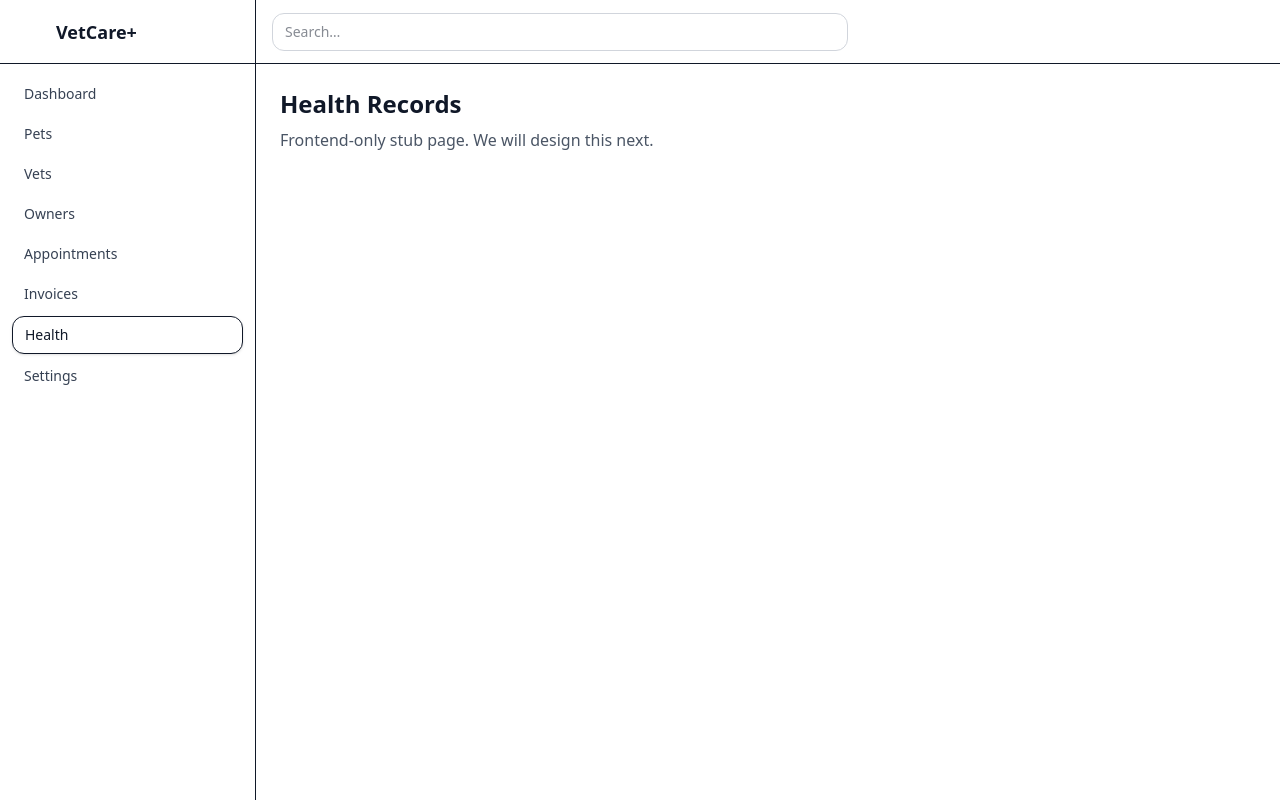
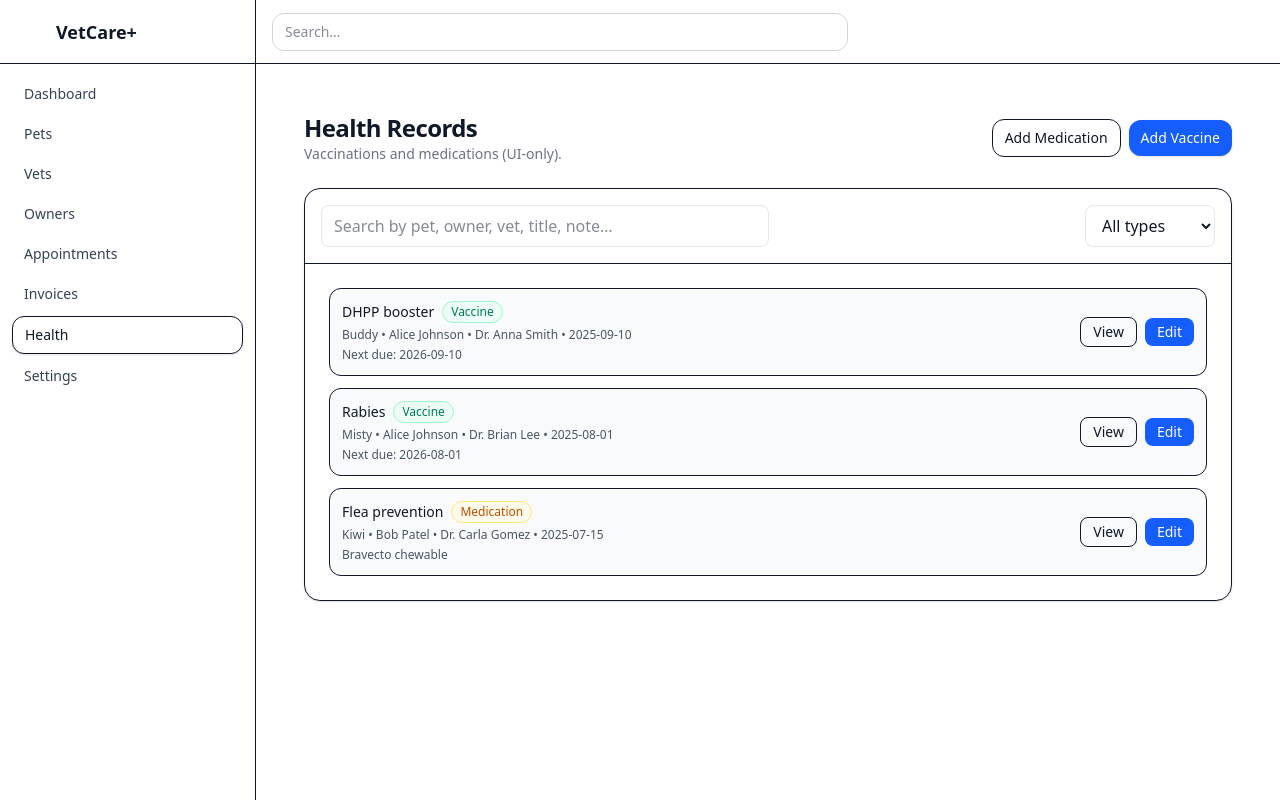
Before and after one commit to Maharshi1208/vetcareplus-2, a React (Vite) app: page /health in a window 1280 px wide. Built offline with nearby package versions, Linux system fonts and the light colour scheme.

Commit message:
feat(health): add Health Records page (UI-only) and wire /health route

```diff
--- a/src/App.tsx
+++ b/src/App.tsx
@@ -23,6 +23,7 @@ import InvoiceDetailsPage from "./pages/InvoiceDetails";
 import AddInvoicePage from "./pages/AddInvoice";
 import EditInvoicePage from "./pages/EditInvoice";
 import ApptCalendarPage from "./pages/ApptCalendar";
+import HealthPage from "./pages/Health";
 
 
 
@@ -88,12 +89,14 @@ export default function App() {
 	<Route path="/appointments/calendar" element={<AppShell><ApptCalendarPage /></AppShell>} />
 
 
+	{/* Health Module */}
+	<Route path="/health" element={<AppShell><HealthPage /></AppShell>} />
+
+
 	{/* Other modules */}
-        <Route path="/health" element={<AppShell><HealthRecords /></AppShell>} />
         <Route path="/settings" element={<AppShell><Settings /></AppShell>} />
 
-        {/* Redirects & 404 */}
-        <Route path="/" element={<Navigate to="/login" replace />} />
+        {/* Redirects & 404 */}        <Route path="/" element={<Navigate to="/login" replace />} />
         <Route path="*" element={<AppShell><NotFound /></AppShell>} />
       </Routes>
     </BrowserRouter>
--- /dev/null
+++ b/src/pages/Health.tsx
@@ -0,0 +1,210 @@
+import React, { useMemo, useState, useEffect } from "react";
+import { Link, useLocation, useNavigate } from "react-router-dom";
+
+type FlashState = { type: "success" | "error" | "info"; message: string };
+type EntryType = "vaccine" | "med";
+type HealthEntry = {
+  id: string;
+  date: string; // YYYY-MM-DD
+  pet: string;
+  owner: string;
+  vet?: string;
+  type: EntryType;
+  title: string; // e.g. "Rabies", "Flea prevention"
+  note?: string; // e.g. "Next due: 2026-08-01", "Bravecto chewable"
+};
+
+// ---- UI-only mock data ----
+const MOCK_ENTRIES: HealthEntry[] = [
+  {
+    id: "h3",
+    date: "2025-09-10",
+    pet: "Buddy",
+    owner: "Alice Johnson",
+    vet: "Dr. Anna Smith",
+    type: "vaccine",
+    title: "DHPP booster",
+    note: "Next due: 2026-09-10",
+  },
+  {
+    id: "h2",
+    date: "2025-08-01",
+    pet: "Misty",
+    owner: "Alice Johnson",
+    vet: "Dr. Brian Lee",
+    type: "vaccine",
+    title: "Rabies",
+    note: "Next due: 2026-08-01",
+  },
+  {
+    id: "h1",
+    date: "2025-07-15",
+    pet: "Kiwi",
+    owner: "Bob Patel",
+    vet: "Dr. Carla Gomez",
+    type: "med",
+    title: "Flea prevention",
+    note: "Bravecto chewable",
+  },
+];
+
+function typeBadge(t: EntryType) {
+  const map = {
+    vaccine: { label: "Vaccine", cls: "border-emerald-200 bg-emerald-50 text-emerald-700" },
+    med: { label: "Medication", cls: "border-amber-200 bg-amber-50 text-amber-700" },
+  } as const;
+  const x = map[t];
+  return (
+    <span className={`inline-flex items-center rounded-full border px-2 py-0.5 text-xs ${x.cls}`}>
+      {x.label}
+    </span>
+  );
+}
+
+export default function HealthPage() {
+  // flash (one-time)
+  const location = useLocation();
+  const navigate = useNavigate();
+  const [flash, setFlash] = useState<FlashState | null>(null);
+
+  useEffect(() => {
+    const s = (location.state as any)?.flash as FlashState | undefined;
+    if (s) {
+      setFlash(s);
+      navigate(location.pathname, { replace: true, state: {} });
+    }
+  }, [location, navigate]);
+
+  // filters
+  const [q, setQ] = useState("");
+  const [typeFilter, setTypeFilter] = useState<"" | EntryType>("");
+
+  const filtered = useMemo(() => {
+    const s = q.trim().toLowerCase();
+    return MOCK_ENTRIES.filter((e) => {
+      const matchesText =
+        !s ||
+        [e.pet, e.owner, e.vet ?? "", e.title, e.note ?? "", e.date, e.type]
+          .join(" ")
+          .toLowerCase()
+          .includes(s);
+      const matchesType = !typeFilter || e.type === typeFilter;
+      return matchesText && matchesType;
+    });
+  }, [q, typeFilter]);
+
+  return (
+    <div className="p-6 space-y-6">
+      {/* Header */}
+      <div className="flex items-center justify-between">
+        <div>
+          <h1 className="text-2xl font-semibold tracking-tight">Health Records</h1>
+          <p className="text-sm text-gray-500">Vaccinations and medications (UI-only).</p>
+        </div>
+        <div className="flex items-center gap-2">
+          {/* Stubs for later forms */}
+          <Link
+            to="#"
+            className="rounded-xl border px-3 py-2 text-sm hover:bg-gray-50"
+            title="Stub — to be wired later"
+          >
+            Add Medication
+          </Link>
+          <Link
+            to="#"
+            className="rounded-xl bg-blue-600 px-3 py-2 text-sm text-white shadow-sm hover:bg-blue-700"
+            title="Stub — to be wired later"
+          >
+            Add Vaccine
+          </Link>
+        </div>
+      </div>
+
+      {/* Flash */}
+      {flash && (
+        <div className="flex items-start justify-between rounded-xl border border-green-200 bg-green-50 p-3 text-sm text-green-800">
+          <div className="flex items-center gap-2">
+            <span className="inline-block h-2 w-2 rounded-full bg-green-500" />
+            <span className="font-medium">{flash.message}</span>
+          </div>
+          <button
+            onClick={() => setFlash(null)}
+            className="rounded-md px-2 py-1 text-green-700 hover:bg-green-100"
+          >
+            Dismiss
+          </button>
+        </div>
+      )}
+
+      {/* Filters */}
+      <div className="rounded-2xl border bg-white shadow-sm">
+        <div className="border-b p-4">
+          <div className="flex flex-col gap-3 sm:flex-row sm:items-center sm:justify-between">
+            <input
+              value={q}
+              onChange={(e) => setQ(e.target.value)}
+              placeholder="Search by pet, owner, vet, title, note…"
+              className="w-full rounded-lg border border-gray-200 px-3 py-2 outline-none focus:border-blue-400 sm:max-w-md"
+            />
+            <div className="flex items-center gap-2">
+              <select
+                value={typeFilter}
+                onChange={(e) => setTypeFilter(e.target.value as "" | EntryType)}
+                className="rounded-lg border border-gray-200 px-3 py-2 outline-none focus:border-blue-400"
+              >
+                <option value="">All types</option>
+                <option value="vaccine">Vaccine</option>
+                <option value="med">Medication</option>
+              </select>
+            </div>
+          </div>
+        </div>
+
+        {/* List */}
+        <div className="p-4 sm:p-6">
+          {filtered.length === 0 ? (
+            <div className="text-sm text-gray-600">No health records match your filter.</div>
+          ) : (
+            <ul className="space-y-3">
+              {filtered.map((e) => (
+                <li
+                  key={e.id}
+                  className="rounded-xl border bg-gray-50 p-3 sm:flex sm:items-center sm:justify-between"
+                >
+                  <div className="space-y-1">
+                    <div className="flex items-center gap-2">
+                      <div className="text-sm font-medium">{e.title}</div>
+                      {typeBadge(e.type)}
+                    </div>
+                    <div className="text-xs text-gray-600">
+                      <span className="font-medium">{e.pet}</span> • {e.owner}
+                      {e.vet ? <> • {e.vet}</> : null} • {e.date}
+                    </div>
+                    {e.note ? <div className="text-xs text-gray-600">{e.note}</div> : null}
+                  </div>
+
+                  <div className="mt-3 flex items-center gap-2 sm:mt-0">
+                    <Link
+                      to="#"
+                      className="rounded-lg border px-3 py-1 text-sm hover:bg-white"
+                      title="Stub — to be wired later"
+                    >
+                      View
+                    </Link>
+                    <Link
+                      to="#"
+                      className="rounded-lg bg-blue-600 px-3 py-1 text-sm text-white hover:bg-blue-700"
+                      title="Stub — to be wired later"
+                    >
+                      Edit
+                    </Link>
+                  </div>
+                </li>
+              ))}
+            </ul>
+          )}
+        </div>
+      </div>
+    </div>
+  );
+}
```
